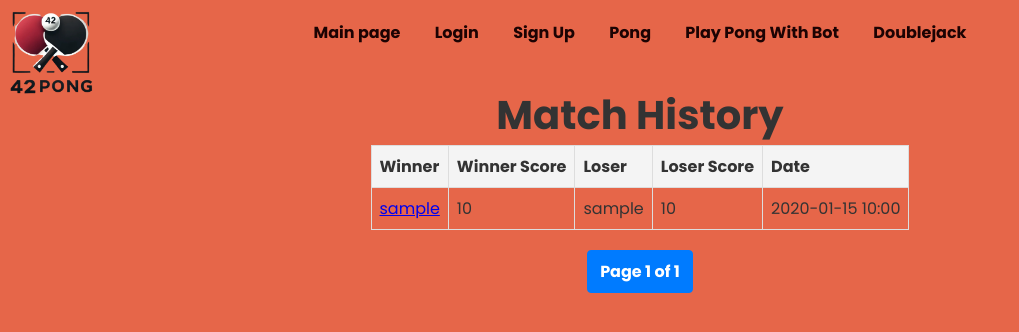
After one commit to dogadinm/ft_transcendence_42, a Django app: a page that uses ft_transcendence_42/ft_transcendence/transcendence/templates/pong_app/full_match_history.html in a window 1280 px wide. The commit adds this page. Shown: the top 332 px of the page, without its empty margins (0-1019 px from the left). Run offline with Django 5.2, Linux system fonts and the light colour scheme; tables that the repository leaves empty hold one stand-in row (values such as "Sample post"); parts of the project's set-up code (start-up, migrations or seed data) failed here and were passed over.

Commit message:
lists friends and match

```diff
--- /dev/null
+++ b/ft_transcendence_42/ft_transcendence/transcendence/templates/pong_app/full_match_history.html
@@ -0,0 +1,89 @@
+{% extends "pong_app/layout.html" %}
+{% load static %}
+{% block body %}
+
+  <h1>Match History</h1>
+  <table>
+    <thead>
+      <tr>
+        <th>Winner</th>
+        <th>Winner Score</th>
+        <th>Loser</th>
+        <th>Loser Score</th>
+        <th>Date</th>
+      </tr>
+    </thead>
+    <tbody>
+      {% for match in page_obj %}
+      <tr>
+        <td><a href="{% url 'profile' match.winner.username  %}">{{ match.winner.username }}</a></td>
+        <td>{{ match.winner_match_score }}</td>
+        <td>{{ match.loser.username }}</td>
+        <td>{{ match.loser_match_score }}</td>
+        <td>{{ match.created_at|date:"Y-m-d H:i" }}</td>
+      </tr>
+      {% empty %}
+      <tr>
+        <td colspan="5">No matches found.</td>
+      </tr>
+      {% endfor %}
+    </tbody>
+  </table>
+
+  <div class="pagination">
+    {% if page_obj.has_previous %}
+      <a href="?page=1">First</a>
+      <a href="?page={{ page_obj.previous_page_number }}">Previous</a>
+    {% endif %}
+
+    <span class="current">Page {{ page_obj.number }} of {{ page_obj.paginator.num_pages }}</span>
+
+    {% if page_obj.has_next %}
+      <a href="?page={{ page_obj.next_page_number }}">Next</a>
+      <a href="?page={{ page_obj.paginator.num_pages }}">Last</a>
+    {% endif %}
+  </div>
+
+  <style>
+    table {
+      width: 100%;
+      border-collapse: collapse;
+    }
+    th, td {
+      padding: 8px;
+      text-align: left;
+      border: 1px solid #ddd;
+    }
+    th {
+      background-color: #f4f4f4;
+    }
+    tr:nth-child(even) {
+      background-color: #f9f9f9;
+    }
+    tr:hover {
+      background-color: #f1f1f1;
+    }
+    .pagination {
+      margin: 20px 0;
+      display: flex;
+      justify-content: center;
+    }
+    .pagination a, .pagination span {
+      margin: 0 5px;
+      padding: 8px 12px;
+      text-decoration: none;
+      color: #007bff;
+      border: 1px solid #ddd;
+      border-radius: 4px;
+    }
+    .pagination a:hover {
+      background-color: #f1f1f1;
+    }
+    .pagination .current {
+      font-weight: bold;
+      background-color: #007bff;
+      color: white;
+      border: 1px solid #007bff;
+    }
+  </style>
+{% endblock %}
--- a/ft_transcendence_42/ft_transcendence/transcendence/urls.py
+++ b/ft_transcendence_42/ft_transcendence/transcendence/urls.py
@@ -24,5 +24,7 @@ urlpatterns = [
     path('api/friend_requests_count/', views.get_friend_requests_count, name='friend_requests_count'),
     path('add_friend/<str:nickname>', views.add_friend, name='add_friend'),
     path('invite_to_game/', views.invite_to_game, name='invite_to_game'),
+    path('full_match_history/<str:username>', views.full_match_history, name='full_match_history'),
+    path('full_friends_list/<str:username>', views.full_friends_list, name='full_friends_list'),
     re_path(r'pong/', views.pong, name="pong"),
 ]
--- a/ft_transcendence_42/ft_transcendence/transcendence/views.py
+++ b/ft_transcendence_42/ft_transcendence/transcendence/views.py
@@ -1,16 +1,19 @@
 from django.http import HttpResponse, HttpResponseNotFound, Http404
+from django.urls import reverse
+from django.core.paginator import Paginator
+import json
+from django.core.files.storage import FileSystemStorage
+
 from django.shortcuts import render, redirect, get_object_or_404
 from django.contrib.auth import authenticate, login, logout
 from django.db import IntegrityError
-from django.db.models import Q
-from django.urls import reverse
-from django.core.paginator import Paginator
-import json
 from django.http import JsonResponse
 from .models import User, Score, Room, Friend, ChatGroup, FriendRequest, MatchHistory
 from django.contrib.auth import login
 from django.contrib.auth.decorators import login_required
-from django.core.files.storage import FileSystemStorage
+from django.db.models import Q
+from django.core.paginator import Paginator
+
 
 
 def index(request):
@@ -93,14 +96,14 @@ def profile(request, username):
     page_user = get_object_or_404(User, username=username)
     main_user = request.user
     score = Score.objects.get(user=page_user)
-    user_match_history = MatchHistory.objects.filter(
+    recent_matches = MatchHistory.objects.filter(
         Q(winner=page_user) | Q(loser=page_user)
-    )
+    ).order_by('-created_at')[:3]
 
     main_user_friends = Friend.objects.get(owner=main_user)
     page_user_friends = Friend.objects.get(owner=page_user)
-    list_m = main_user_friends.friends.all()
-    list_p = page_user_friends.friends.all()
+    list_m = main_user_friends.friends.all()[:3]
+    list_p = page_user_friends.friends.all()[:3]
     block_list = main_user.blocked_users.all()
 
     if request.method == "POST":
@@ -156,7 +159,7 @@ def profile(request, username):
         "friend_request_taker":friend_request_taker,
         "friend_requests": friend_requests,
         "block_list":block_list,
-        "user_match_history":user_match_history,
+        "recent_matches":recent_matches,
     })
 
 def logout_view(request):
@@ -262,3 +265,28 @@ def get_friend_requests_count(request):
         count = FriendRequest.objects.filter(receiver=request.user).count()
         return JsonResponse({"count": count})
     return JsonResponse({"count": 0})
+
+
+def full_match_history(request, username):
+    user = get_object_or_404(User, username=username)
+
+    matches = MatchHistory.objects.filter(
+        Q(winner=user) | Q(loser=user)
+    ).order_by('-created_at')
+
+    paginator = Paginator(matches, 10)
+    page_number = request.GET.get('page')
+    page_obj = paginator.get_page(page_number)
+
+    return render(request, 'pong_app/full_match_history.html', {'page_obj': page_obj})
+
+def full_friends_list(request, username):
+    user = get_object_or_404(User, username=username)
+    friend_objct = get_object_or_404(Friend, owner=user)
+    friends = friend_objct.friends.all()
+
+    paginator = Paginator(friends, 10)
+    page_number = request.GET.get('page')
+    page_obj = paginator.get_page(page_number)
+
+    return render(request, 'pong_app/full_friends_list.html', {'page_obj': page_obj})
```
Also changed, not shown: ft_transcendence_42/ft_transcendence/transcendence/templates/pong_app/full_friends_list.html (added, +71 -0 lines), ft_transcendence_42/ft_transcendence/transcendence/templates/pong_app/profile.html (+12 -13 lines).
